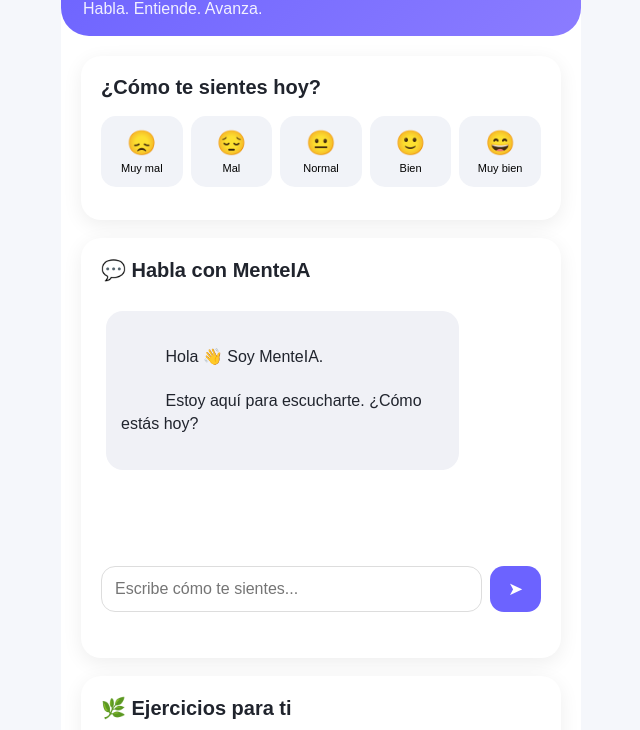
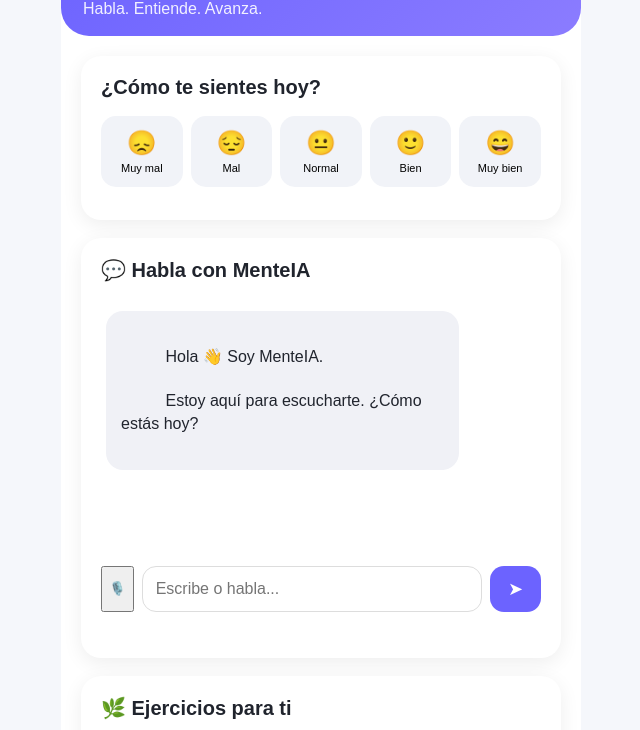
Before and after one commit to jrisalde79-creator/Menteia, a website: page public/index.html in a window 1280 px wide. Shown: the part 70-800 px from the top of the page, without its empty margins (319-959 px from the left). Drawn offline with Linux system fonts and the light colour scheme.

Commit message:
Update index.html

```diff
--- a/public/index.html
+++ b/public/index.html
@@ -223,16 +223,22 @@
       </div>
 
       <div class="input-row">
+
+  <button id="voiceButton" onclick="startVoice()">
+    🎙️
+  </button>
+
   <input
     id="messageInput"
     type="text"
-          placeholder="Escribe cómo te sientes..."
+    placeholder="Escribe o habla..."
     autocomplete="off"
   >
 
   <button id="sendButton" onclick="sendMessage()">
     ➤
   </button>
+
       </div>
 
       <p id="status" class="status"></p>
```
Lines whose indentation alone changed are shown as unchanged.
